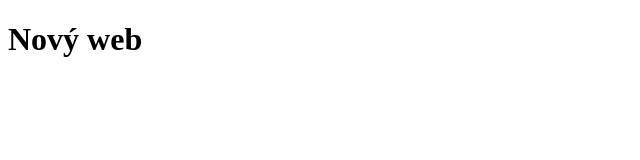
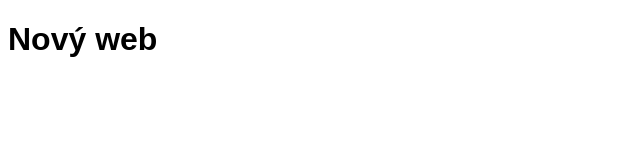
Before and after one commit to VendulaVankova/novy-web, a plain HTML site: page index.html in a window 1280 px wide. Shown: the full height of the page, 0-640 px from the left. Drawn offline with Linux system fonts and the light colour scheme.

Commit message:
pridani stylu

```diff
--- a/index.html
+++ b/index.html
@@ -5,6 +5,7 @@
     <meta http-equiv="X-UA-Compatible" content="IE=edge">
     <meta name="viewport" content="width=device-width, initial-scale=1.0">
     <title>Novy web</title>
+    <link rel="stylesheet" type="text/css" href="styly.css">
 </head>
 <body>
     <h1>Nový web</h1>
--- /dev/null
+++ b/styly.css
@@ -0,0 +1,3 @@
+body {
+    font-family: sans-serif;
+}
```
